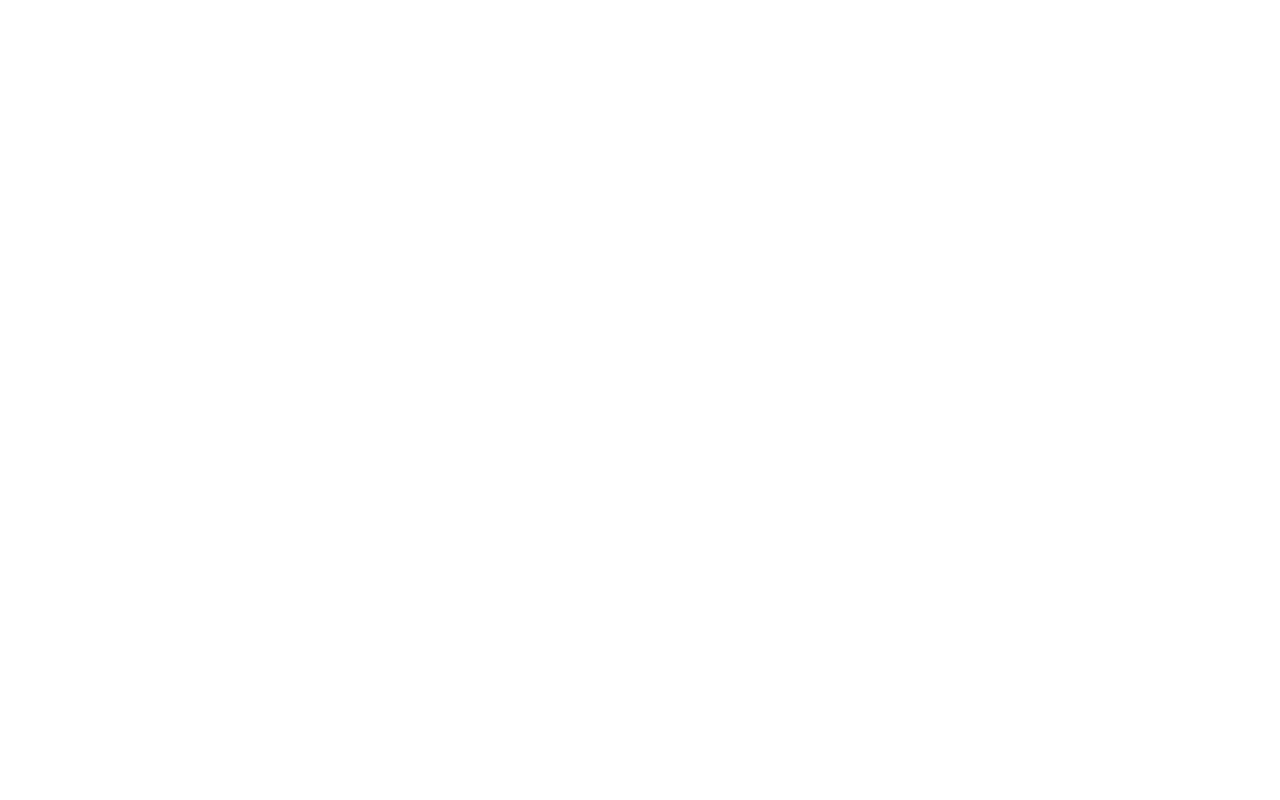
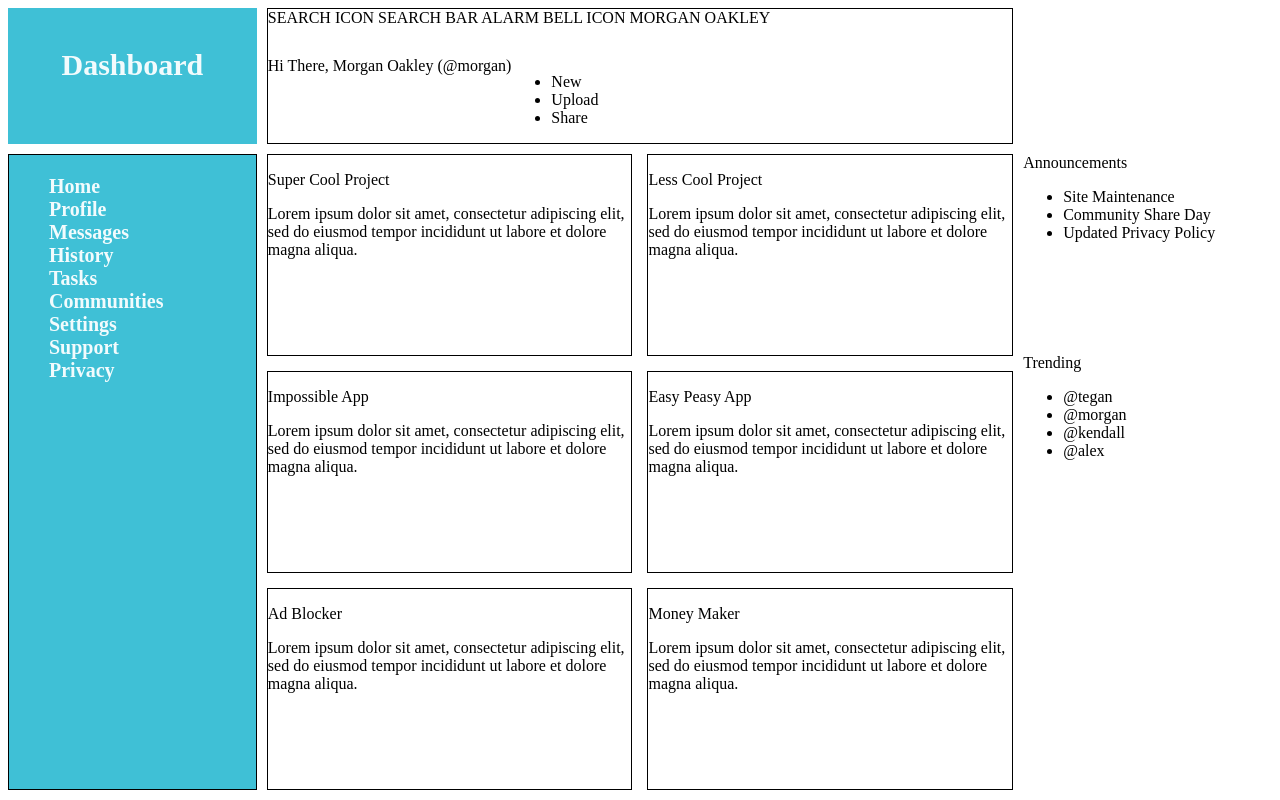
Before and after one commit to yondagonda/Project-Admin-Dashboard, a plain HTML site: page index.html in a window 1280 px wide. Drawn offline with Linux system fonts and the light colour scheme.

Commit message:
general layout and draft created

```diff
--- a/index.html
+++ b/index.html
@@ -8,6 +8,93 @@
     <link rel="stylesheet" href="styles.css">
 </head>
 <body>
+    <div class="container">
 
+        <div class="mainTitle">Dashboard</div>
+
+        <div class="sidebar">
+            <ul>
+                <li>Home</li>
+                <li>Profile</li>
+                <li>Messages</li>
+                <li>History</li>
+                <li>Tasks</li>
+                <li>Communities</li>
+                <li>Settings</li>
+                <li>Support</li>
+                <li>Privacy</li>
+            </ul>
+        </div>
+
+        <div class="header">
+            <div class="search">SEARCH ICON SEARCH BAR ALARM BELL ICON MORGAN OAKLEY</div>
+            <div class="greeting">
+                <div class="hi">Hi There, Morgan Oakley (@morgan)</div>
+                <ul>
+                    <li>New</li>
+                    <li>Upload</li>
+                    <li>Share</li>
+                </ul>
+            </div>
+        </div>
+
+        <div class="projects">
+            <div class="card">
+                <p class="title">Super Cool Project</p>
+                <p>Lorem ipsum dolor sit amet, consectetur adipiscing elit, sed do eiusmod tempor incididunt ut labore et dolore magna aliqua.</p>
+            </div>
+
+            <div class="Projects">
+                <div class="card">
+                    <p class="title">Less Cool Project</p>
+                    <p>Lorem ipsum dolor sit amet, consectetur adipiscing elit, sed do eiusmod tempor incididunt ut labore et dolore magna aliqua.</p>
+                </div>
+            </div>
+            <div class="Projects">
+                <div class="card">
+                    <p class="title">Impossible App</p>
+                    <p>Lorem ipsum dolor sit amet, consectetur adipiscing elit, sed do eiusmod tempor incididunt ut labore et dolore magna aliqua.</p>
+                </div>
+            </div>
+            <div class="Projects">
+                <div class="card">
+                    <p class="title">Easy Peasy App</p>
+                    <p>Lorem ipsum dolor sit amet, consectetur adipiscing elit, sed do eiusmod tempor incididunt ut labore et dolore magna aliqua.</p>
+                </div>
+            </div>
+            <div class="Projects">
+                <div class="card">
+                    <p class="title">Ad Blocker</p>
+                    <p>Lorem ipsum dolor sit amet, consectetur adipiscing elit, sed do eiusmod tempor incididunt ut labore et dolore magna aliqua.</p>
+                </div>
+            </div>
+            <div class="Projects">
+                <div class="card">
+                    <p class="title">Money Maker</p>
+                    <p>Lorem ipsum dolor sit amet, consectetur adipiscing elit, sed do eiusmod tempor incididunt ut labore et dolore magna aliqua.</p>
+                </div>
+            </div>
+        </div>
+
+        <div class="announcements">
+            <div class="announcementTitle">Announcements</div>
+            <ul>
+                <li>Site Maintenance</li>
+                <li>Community Share Day</li>
+                <li>Updated Privacy Policy</li>
+            </ul>
+        </div>
+
+        <div class="trending">
+            <div class="trendingTitle">Trending</div>
+            <ul>
+                <li>@tegan</li>
+                <li>@morgan</li>
+                <li>@kendall</li>
+                <li>@alex</li>
+            </ul>
+        </div>
+
+    </div>
 </body>
 </html>
--- a/styles.css
+++ b/styles.css
@@ -0,0 +1,64 @@
+
+.container {
+    display: grid;
+    grid-template-columns: 1fr 3fr 1fr;
+
+    gap: 10px;
+}
+
+.mainTitle {
+    font-size: 30px;
+    text-align: center;
+    padding-top: 40px;
+    background-color: rgb(63, 192, 214);
+    color: rgba(255, 255, 255, 0.932);
+    font-weight: bolder;
+}
+
+.sidebar {
+    grid-row: 2 / 3;
+    border: 1px solid black;
+    background-color: rgb(63, 192, 214);
+    color: rgba(255, 255, 255, 0.932);
+    font-size: 20px;
+    font-weight: bolder;
+}
+
+.sidebar ul {
+    list-style-type: none;
+    display: grid;
+    justify-content: space-between;
+}
+
+.announcements {
+    grid-column: 3 / 4;
+    grid-row: 2 / 3;
+}
+
+.trending {
+    grid-row: 2 / 3;
+    grid-column: 3 / 4;
+    margin-top: 200px;
+}
+
+.projects {
+    grid-column: 2 / 3;
+    display: grid;
+    gap: 15px;
+    grid-template-columns: repeat(auto-fit, minmax(250px, 1fr));
+
+}
+
+.card {
+    border: 1px solid black;
+    height:200px
+}
+
+.greeting {
+    margin-top: 30px;
+    display: flex;
+}
+
+.header {
+    border: 1px solid black;
+}
```
